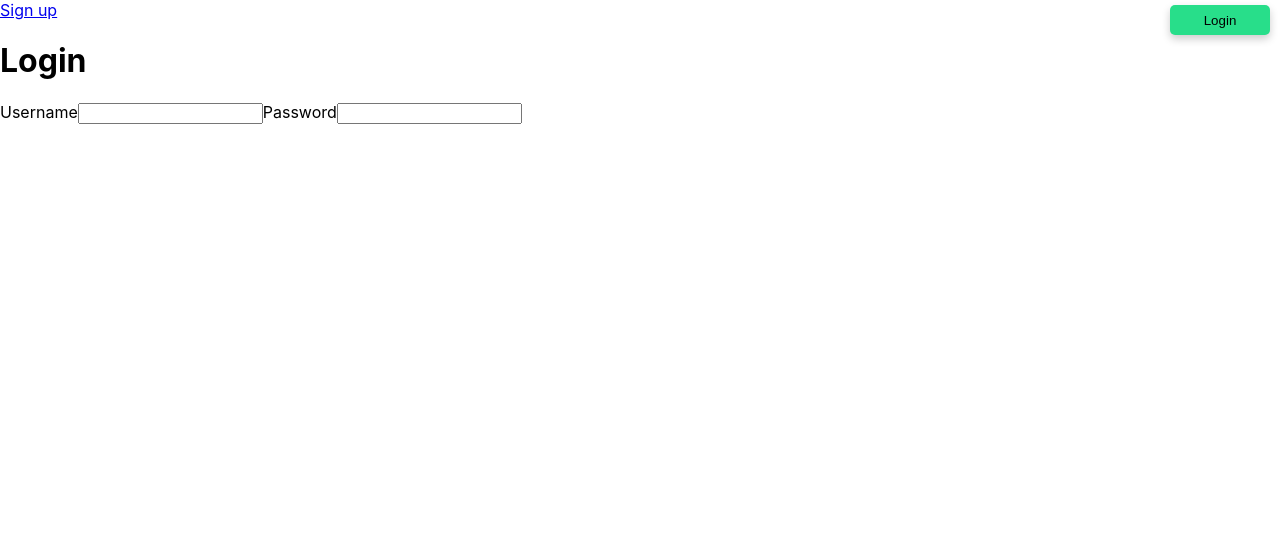
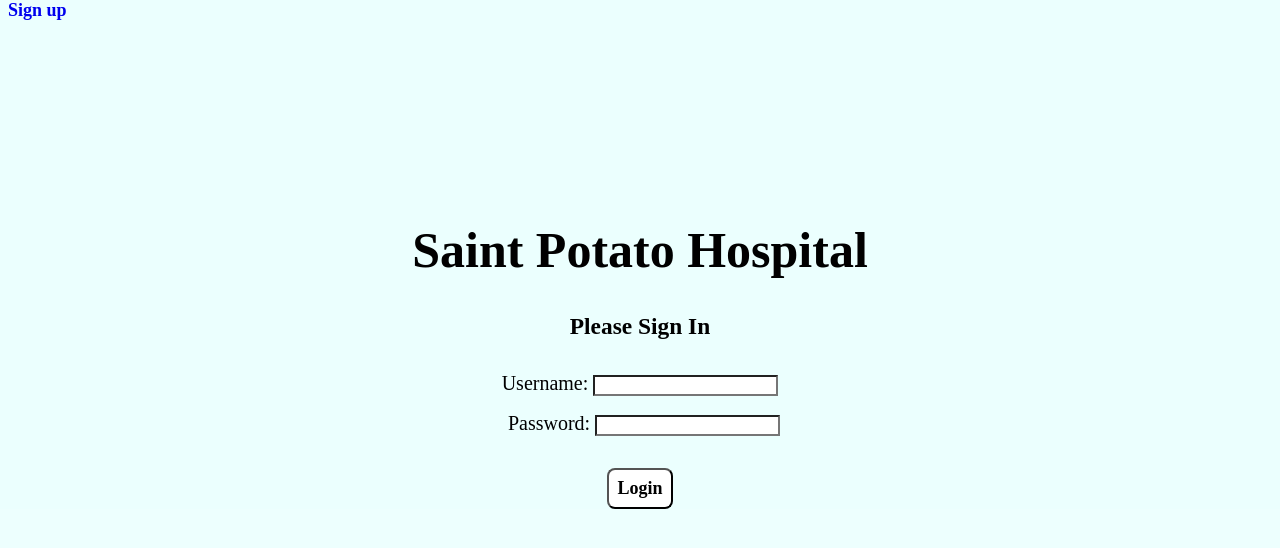
Before and after one commit to schoi0115/project-n, a React (Create React App) app in the folder phase-4-client/: page / in a window 1280 px wide. Shown: the top 548 px of the page. Built offline with nearby package versions, Linux system fonts and the light colour scheme; no server answers.

Commit message:
fixed last error-refresh

```diff
--- a/phase-4-client/src/App.css
+++ b/phase-4-client/src/App.css
@@ -1,11 +1,17 @@
+*{
+  /* background-color: rgb(231, 224, 209) */
+  background-color: rgba(235, 255, 254, 0.884)
+}
+
 .note {
     border: 2px solid red;
     border-radius: 4px;
   }
-button{
+
+.logoutbtn{
   padding: 5px;
   border: none;
-  background-color: #28de8a;
+  background-color: white;
   border-radius: 5px;
   width: 150px;
   justify-content: center;
@@ -17,80 +23,17 @@ button{
   height: 30px;
   box-shadow: 0 4px 8px 0 rgba(0,0,0,0.2);
 }
+.navBar{
+text-align: center;
+font-family: Comfortaa;
+background-color: white;
+
+padding:20px;
+font-weight: 900;
+font-size: 25px
+}
 
 
-.cardTable{
-  display: flex;
-  flex-direction: row;
-  flex-wrap: wrap;
-
-  box-shadow: 0 4px 8px 0 rgba(0,0,0,0.2);
-  transition: 0.3s;
-  padding-bottom: 5%;
-  padding-right: 3%;
-  margin-left: 1%;
-
-  padding: 5em;
-}
-
-.cardIndv{
-  display: flex;
-  flex-direction: row;
-  flex-wrap: wrap;
-  box-shadow: 0 4px 8px 0 rgba(0,0,0,0.2);
-  transition: 0.3s;
-  padding-bottom: 5%;
-  padding-right: 3%;
-  margin-left: 1%;
-  width: 300px;
-  height: 300px;
-  padding: 5em;
-  text-align: center;
-
-  background: rgba(100%,100%,100%,0.5);
-}
-
-.navBar1 {
-  text-align: center;
-  display: grid;
-  background-color: bisque;
-  border-radius: 5px;
-  width: 150px;
-  text-shadow: black;
-  box-shadow: 0 4px 8px 0 rgba(0,0,0,0.2);
-  padding: 5px;
-  border: none;
-  border-radius: 5px;
-  width: 150px;
-  justify-content: center;
-  align-items: center;
-  position: fixed;
-  right: 400px;
-  top: 2px;
-  width: 100px;
-  height: 30px;
-}
-
-.navBar2 {
-  text-align: center;
-  display: grid;
-  background-color: bisque;
-  border-radius: 5px;
-  width: 150px;
-  text-shadow: black;
-  box-shadow: 0 4px 8px 0 rgba(0,0,0,0.2);
-  padding: 5px;
-  border: none;
-  border-radius: 5px;
-  width: 150px;
-  justify-content: center;
-  align-items: center;
-  position: fixed;
-  right: 250px;
-  top: 2px;
-  width: 100px;
-  height: 30px;
-}
 
 .cardTable:hover {
   box-shadow: 0 8px 16px 0 rgba(0,0,0,0.2);
@@ -101,3 +44,42 @@ button{
   transform: translateY(-10px);
   box-shadow: 0 8px 16px 0 rgba(0,0,0,0.2);
 }
+
+.loginContainer .appName{
+  font-size: 50px;
+
+}
+.loginContainer {
+  text-align: center;
+  font-family: Comfortaa;
+  margin-top: 200px;
+  font-size: 20px;
+}
+
+.loginButton{
+  margin-top: 25px;
+  border-radius: 8px;
+  background-color: white;
+  /* border-color: white; */
+  font-family: Comfortaa;
+  padding: 8px 8px;
+  font-weight: 900;
+  font-size: 18px
+
+}
+
+
+ input{
+  background-color: white;
+
+ }
+
+ .signup{
+  font-family: Comfortaa;
+  padding: 8px 8px;
+  font-weight: 900;
+  font-size: 18px;
+  text-decoration: none
+ }
+
+@import url('https://fonts.googleapis.com/css2?family=Comfortaa:wght@300&display=swap');
--- a/phase-4-client/src/components/Home.js
+++ b/phase-4-client/src/components/Home.js
@@ -17,7 +17,7 @@ function Home({ setErrors, user, setUser, getTheData, patient, setPatient }) {
         <h1>Here is your capacity: {user.capacity}</h1>
         <h1>Your current total patient's difficulty is {user.total_cap}</h1>
 
-         {patient.length > 0 ? <PatientContainer  patient={patient} setPatient={setPatient}/> : <h1>Please Add Patients</h1>}
+        <PatientContainer  patient={patient} setPatient={setPatient}/>
       </div>
       )
     }
--- a/phase-4-client/src/components/Login.js
+++ b/phase-4-client/src/components/Login.js
@@ -22,10 +22,13 @@ function Login({ setUser, getTheData }) {
   }
 
   return (
-    <div>
-      <form onSubmit={(e) => handleSubmit(e)}>
-        <h1>Login</h1>
-        <label htmlFor="username">Username</label>
+    <div className="loginContainer">
+       <h1 className="appName">Saint Potato Hospital</h1>
+       <div className="box">
+        <form onSubmit={(e) => handleSubmit(e)}>
+        <h3>Please Sign In</h3>
+        <div style = {{lineHeight: "2em"}}>
+        <label htmlFor="username">Username: </label>
         <input
           type="text"
           id="username"
@@ -33,7 +36,8 @@ function Login({ setUser, getTheData }) {
           value={username}
           onChange={(e) => setUsername(e.target.value)}
         />
-        <label htmlFor="password">Password</label>
+        <br />
+        <label htmlFor="password" style={{marginLeft: "8px"}}>Password: </label>
         <input
           type="password"
           id="password"
@@ -41,11 +45,13 @@ function Login({ setUser, getTheData }) {
           value={password}
           onChange={(e) => setPassword(e.target.value)}
         />
-        <button type="submit">Login</button>
+        <br />
+        </div>
+        <button type="submit" className="loginButton">Login</button>
       </form>
+      </div>
     </div>
 
   );
 }
-
 export default Login;
--- a/phase-4-client/src/components/NavBar.js
+++ b/phase-4-client/src/components/NavBar.js
@@ -1,6 +1,6 @@
 import '../App.css';
 import React from "react";
-import { Link, useHistory } from "react-router-dom";
+import { useHistory, NavLink } from "react-router-dom";
 
 function NavBar({ user, onLogOut }) {
   let history = useHistory()
@@ -10,21 +10,22 @@ function NavBar({ user, onLogOut }) {
   }
 
   return (
-    <header>
+
       <div>
         {user ? (
-          <div >
-            <Link className="navBar1" to="/">Home</Link>
-            <button onClick={handleLogoutClick}>Logout</button>
-            <Link className="navBar2" to="/patients/new">New Patient</Link>
-          </div>
+          <nav className="navBar">
+            <NavLink style={{backgroundColor: "white", textDecoration: "none"}} to="/">Home  </NavLink>
+             |
+            <NavLink to="/patients/new" style={{backgroundColor: "white", textDecoration: "none"}}>  New Patient</NavLink>
+            <button className="logoutbtn" onClick={handleLogoutClick}>Logout</button>
+          </nav >
         ) : (
-          <div>
-            <Link to="/signup">Sign up</Link>
-          </div>
+          <nav>
+            <NavLink className="signup" to="/signup" >Sign up</NavLink>
+          </nav>
         )}
       </div>
-    </header>
+
   );
 }
 
```
